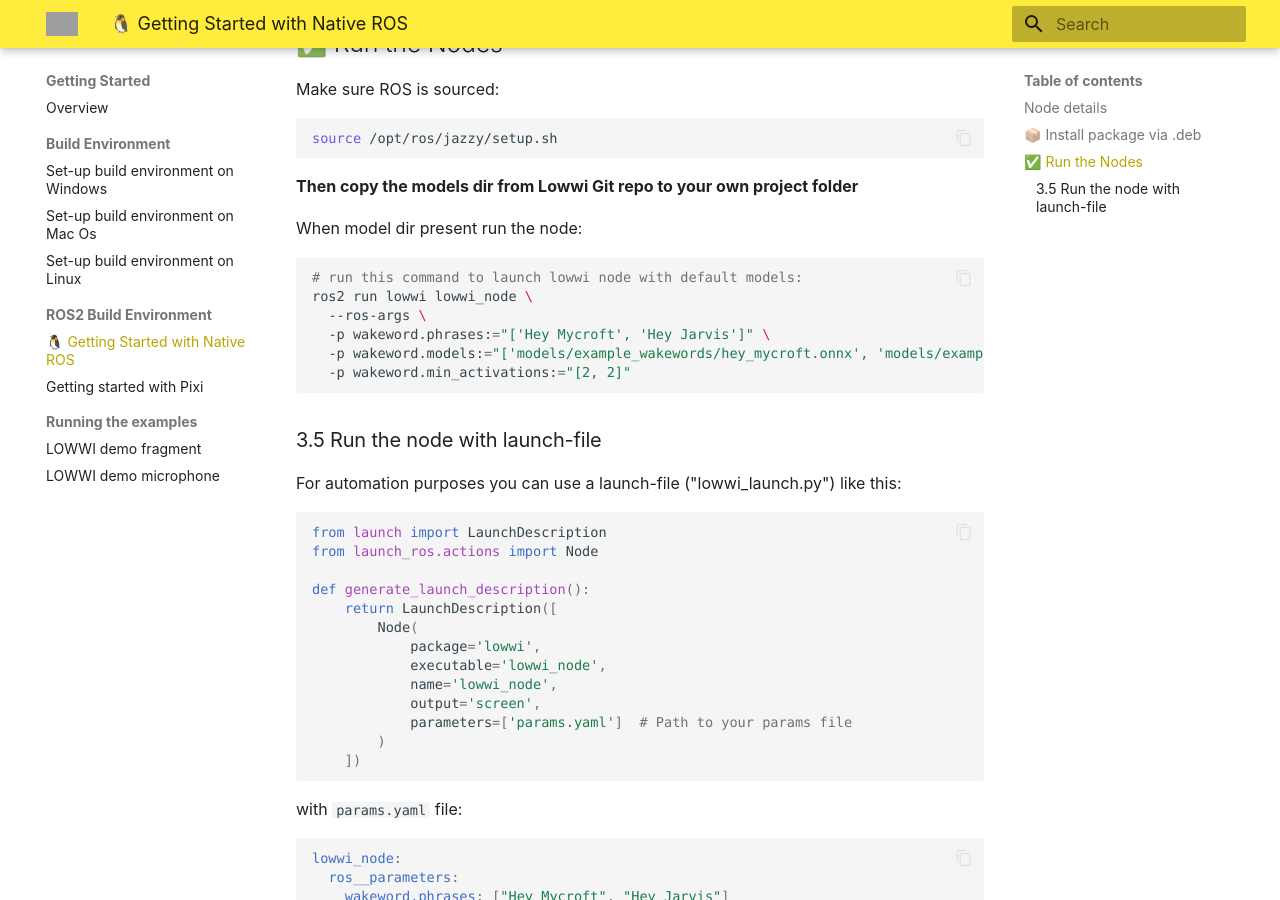
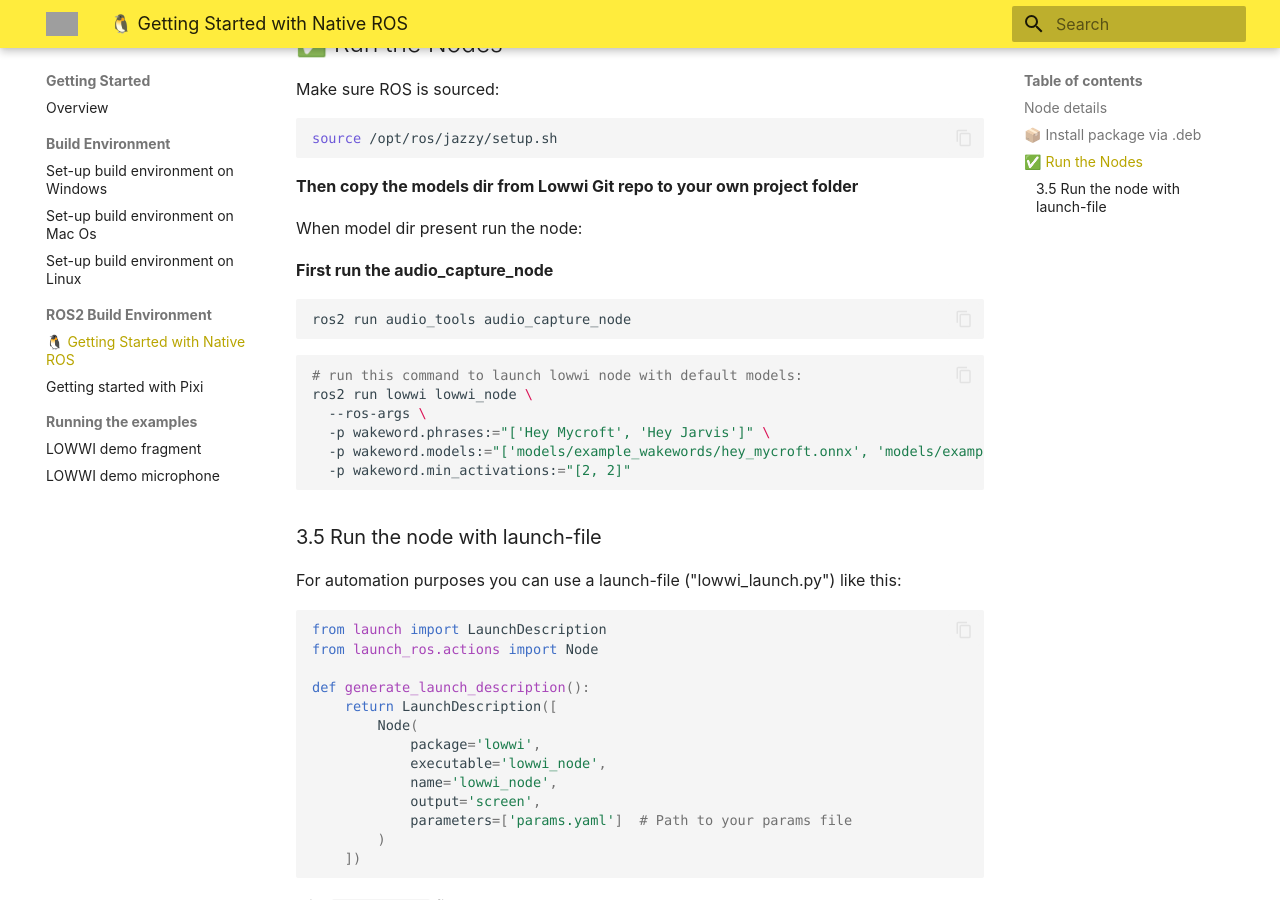
Before and after one commit to CLFML/lowwi, an MkDocs documentation site: the page built from docs/usage/build_environment/usage_with_native_linux.md, in a window 1280 px wide and 900 px high, scrolled down 755 px. Built offline with MkDocs 1.6.1 and Material for MkDocs 9.7.7, drawn with Linux system fonts in a browser that asks for light colours; some web fonts are replaced; grey boxes are pictures that could not be loaded.

Commit message:
-add audio_tools to docs

````diff
--- a/docs/usage/build_environment/usage_with_native_linux.md
+++ b/docs/usage/build_environment/usage_with_native_linux.md
@@ -32,6 +32,12 @@ source /opt/ros/jazzy/setup.sh
 **Then copy the models dir from Lowwi Git repo to your own project folder**
 
 When model dir present run the node:
+
+**First run the audio_capture_node**
+
+```bash
+ros2 run audio_tools audio_capture_node
+```
 
 ```bash
 # run this command to launch lowwi node with default models:
````
